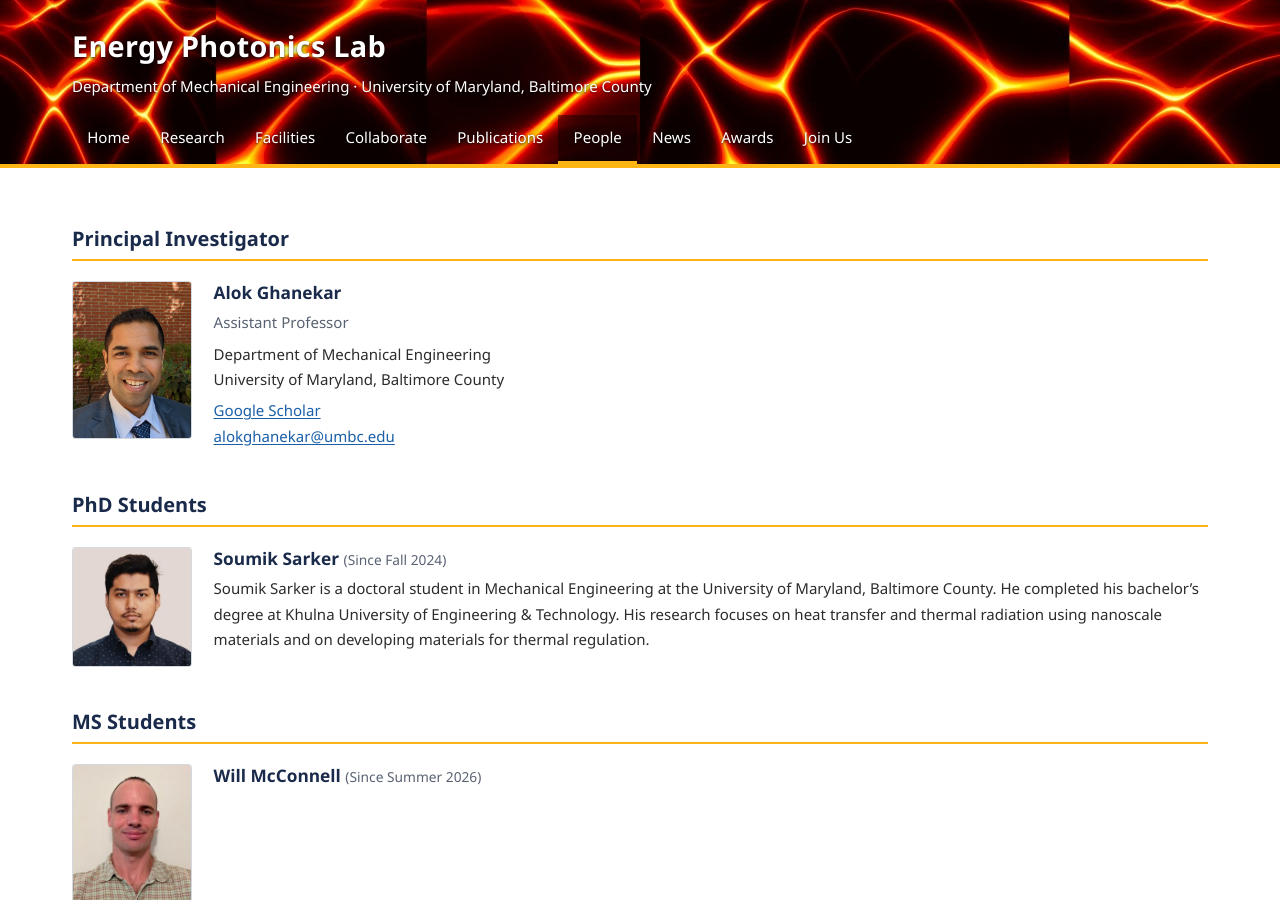
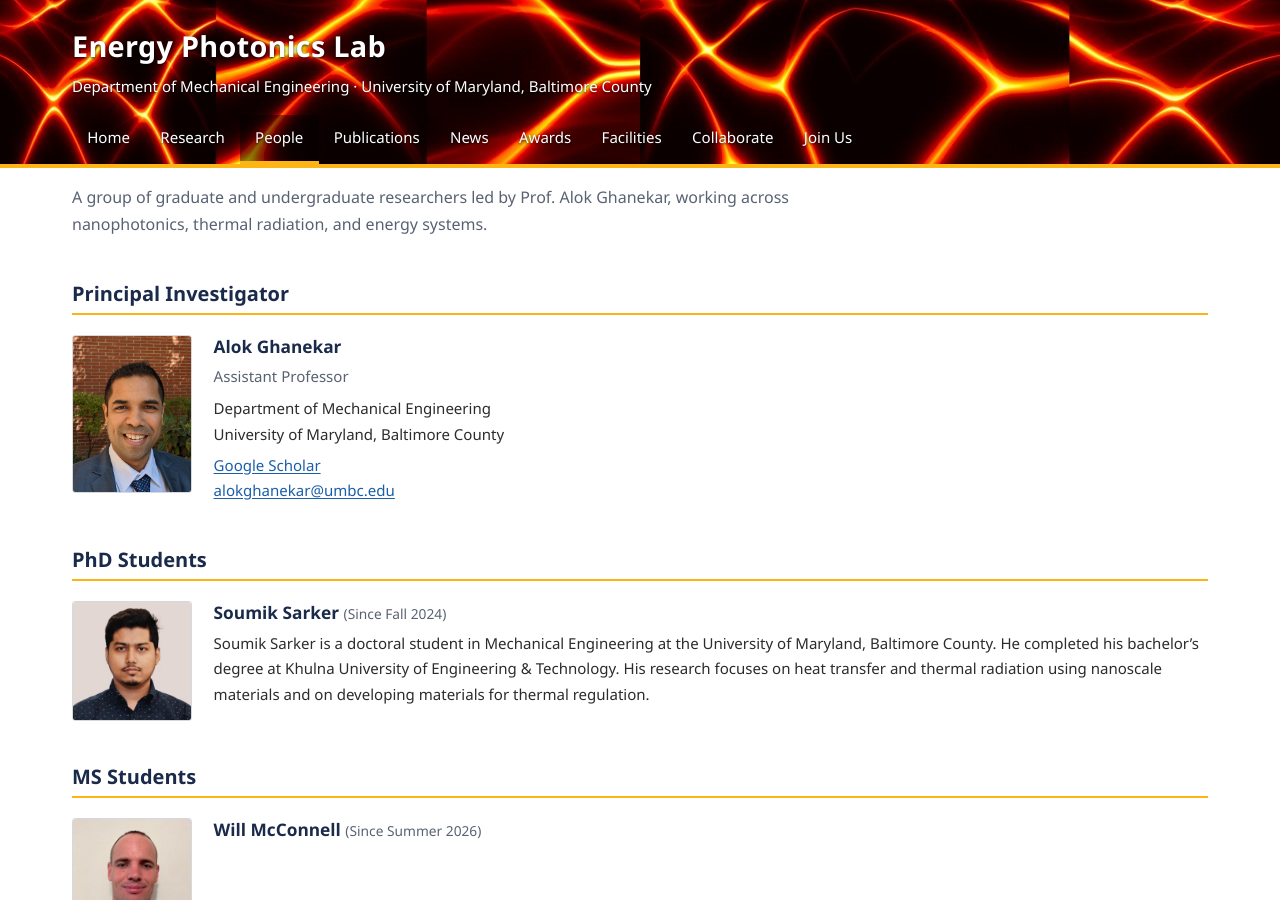
Before and after one commit to alokghanekar/Energy-Photonics-Lab, a Jekyll site: the page built from people.html, in a window 1280 px wide and 900 px high. Built offline with Jekyll 4.4.1, drawn with Linux system fonts in a browser that asks for light colours.

Commit message:
Reorder nav (academic core first); add People page description
- Nav order: Home, Research, People, Publications, News, Awards,
  Facilities, Collaborate, Join Us
- Add a short intro line to the People page

Co-Authored-By: Claude Opus 4.8 <noreply@anthropic.com>
Claude-Session: https://claude.ai/code/session_01VuNoPfxguXq3gEbfsiCHz7

```diff
--- a/_includes/header.html
+++ b/_includes/header.html
@@ -4,7 +4,7 @@
     <p class="lab-sub">Department of Mechanical Engineering <span aria-hidden="true">·</span> University of Maryland, Baltimore County</p>
     <nav class="primary-nav" aria-label="Primary navigation">
       <ul>
-        {% assign nav_items = "Home|/,Research|/research.html,Facilities|/facilities.html,Collaborate|/collaborate.html,Publications|/publications.html,People|/people.html,News|/news.html,Awards|/funding-and-awards.html,Join Us|/prospective.html" | split: "," %}
+        {% assign nav_items = "Home|/,Research|/research.html,People|/people.html,Publications|/publications.html,News|/news.html,Awards|/funding-and-awards.html,Facilities|/facilities.html,Collaborate|/collaborate.html,Join Us|/prospective.html" | split: "," %}
         {% for item in nav_items %}
           {% assign parts = item | split: "|" %}
           {% assign label = parts[0] %}
--- a/people.html
+++ b/people.html
@@ -5,6 +5,7 @@ permalink: /people.html
 description: Faculty, graduate students, undergraduate researchers, and alumni of the Energy Photonics Lab at UMBC.
 ---
 <h1 class="visually-hidden">People</h1>
+<p class="page-lead">A group of graduate and undergraduate researchers led by Prof. Alok Ghanekar, working across nanophotonics, thermal radiation, and energy systems.</p>
 
 <h2 class="section-label">Principal Investigator</h2>
 <article class="person">
```
